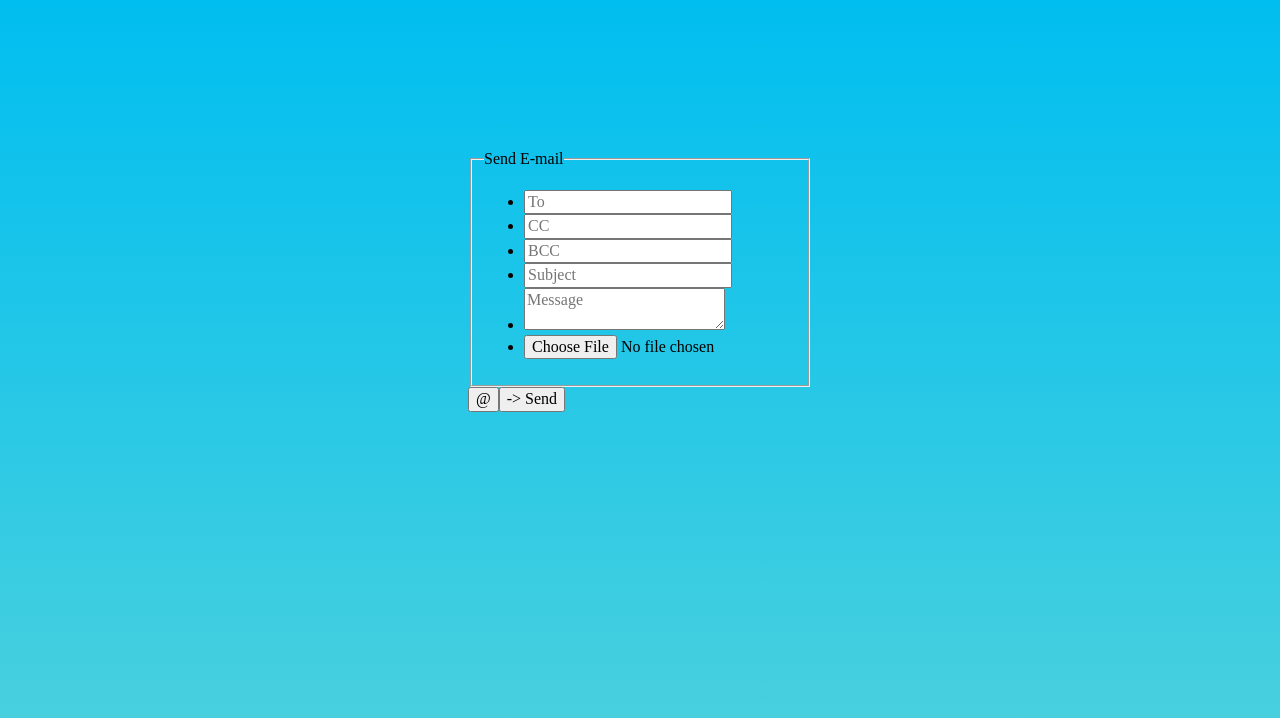
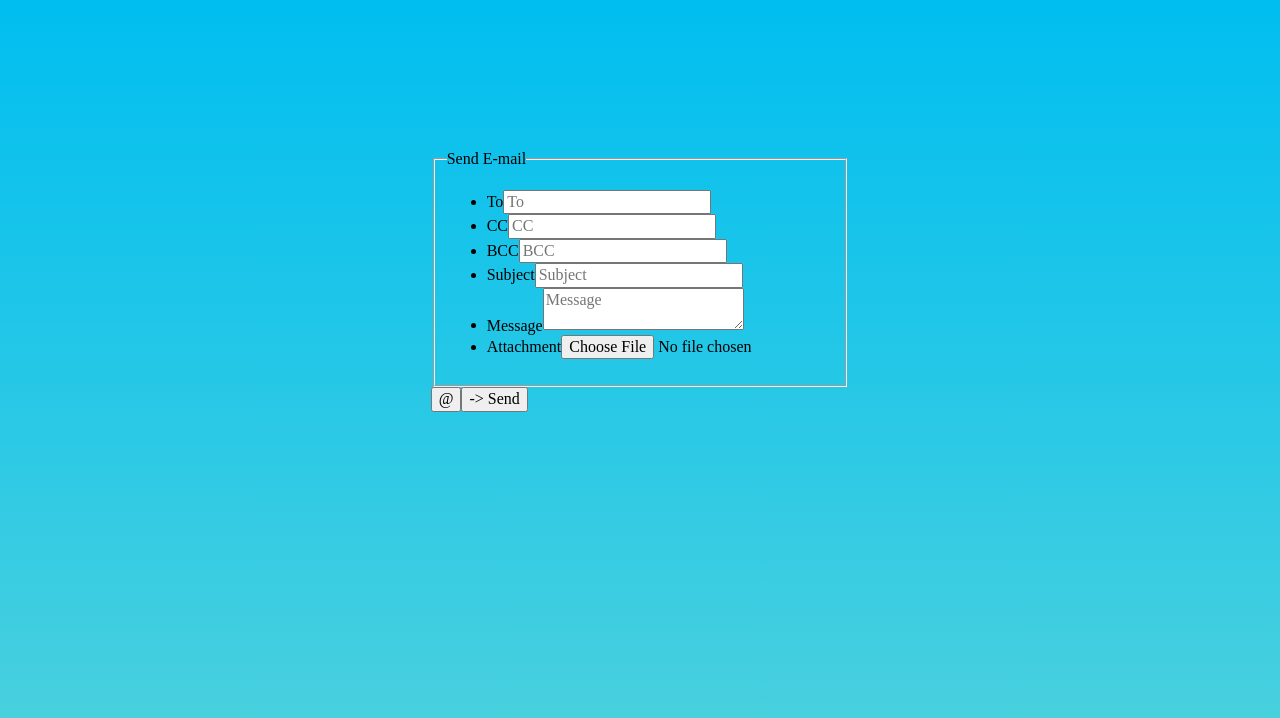
Before and after one commit to elexpatel/ebury, a Vue app: page / in a window 1280 px wide. Shown: the top 718 px of the page. Built offline with nearby package versions, Linux system fonts and the light colour scheme.

Commit message:
get first unit test to pass

```diff
--- a/src/components/composer-email.vue
+++ b/src/components/composer-email.vue
@@ -5,22 +5,28 @@
         <legend class="form__legend">Send E-mail</legend>
         <ul class="form__list">
           <li class="form__list-item">
-            <input type="email" class="form__field" placeholder="To" />
+            <label for="composer-to-email" class="form__label">To</label>
+            <input v-model="composerTo" id="composer-to-email" type="email" class="form__field" placeholder="To" />
           </li>
           <li class="form__list-item">
-            <input type="email" class="form__field" placeholder="CC" />
+            <label for="composer-cc-email" class="form__label">CC</label>
+            <input v-model="composerCC" id="composer-cc-email" type="email" class="form__field" placeholder="CC" />
           </li>
           <li class="form__list-item">
-            <input type="email" class="form__field" placeholder="BCC" />
+            <label for="composer-bcc-email" class="form__label">BCC</label>
+            <input v-model="composerBCC" id="composer-bcc-email" type="email" class="form__field" placeholder="BCC" />
           </li>
           <li class="form__list-item">
-            <input v-model="composerSubject" type="text" class="form__field" placeholder="Subject" />
+            <label for="composer-subject" class="form__label">Subject</label>
+            <input v-model="composerSubject" id="composer-subject" type="text" class="form__field" placeholder="Subject" />
           </li>
           <li class="form__list-item">
-            <textarea class="form__field" placeholder="Message"></textarea>
+            <label for="composer-message" class="form__label">Message</label>
+            <textarea v-model="composerMessage" id="composer-message" class="form__field" placeholder="Message"></textarea>
           </li>
           <li class="form__list-item--hidden">
-            <input type="file" class="form__field" />
+            <label for="composer-attachment">Attachment</label>
+            <input @change="composerAttachment" id="composer-attachment" type="file" class="form__field" />
           </li>
         </ul>
       </fieldset>
@@ -38,6 +44,45 @@ export default {
     composerForm() {
       return this.$store.getters.composerFrom;
     },
+    composerTo: {
+      get() {
+        return this.composerForm.emailTo.length ? this.composerForm.emailTo.join(","): "";
+      },
+      set(value) {
+        if (value.indexOf(",") !== -1) {
+          value = value.split(",");
+        } else {
+          value = [value.trim()];
+        }
+        this.$store.dispatch("updateComposer", { emailTo: value });
+      }
+    },
+    composerCC: {
+      get() {
+        return this.composerForm.emailCC.length ? this.composerForm.emailCC.join(","): "";
+      },
+      set(value) {
+        if (value.indexOf(",") !== -1) {
+          value = value.split(",");
+        } else {
+          value = [value.trim()];
+        }
+        this.$store.dispatch("updateComposer", { emailCC: value });
+      }
+    },
+    composerBCC: {
+      get() {
+        return this.composerForm.emailBCC.length ? this.composerForm.emailBCC.join(","): "";
+      },
+      set(value) {
+        if (value.indexOf(",") !== -1) {
+          value = value.split(",");
+        } else {
+          value = [value.trim()];
+        }
+        this.$store.dispatch("updateComposer", { emailBCC: value });
+      }
+    },
     composerSubject: {
       get() {
         return this.composerForm.emailSubject;
@@ -45,6 +90,22 @@ export default {
       set(value) {
         this.$store.dispatch("updateComposer", { emailSubject: value });
       }
+    },
+    composerMessage: {
+      get() {
+        return this.composerForm.emailMessage;
+      },
+      set(value) {
+        this.$store.dispatch("updateComposer", { emailMessage: value });
+      }
+    },
+    composerAttachment: {
+      get() {
+        return this.composerForm.emailMessage;
+      },
+      set(value) {
+        this.$store.dispatch("updateComposer", { emailMessage: value });
+      }
     }
   }
 }
```
Also changed, not shown: 1 other file (tests, documents, lock files or other folders).
